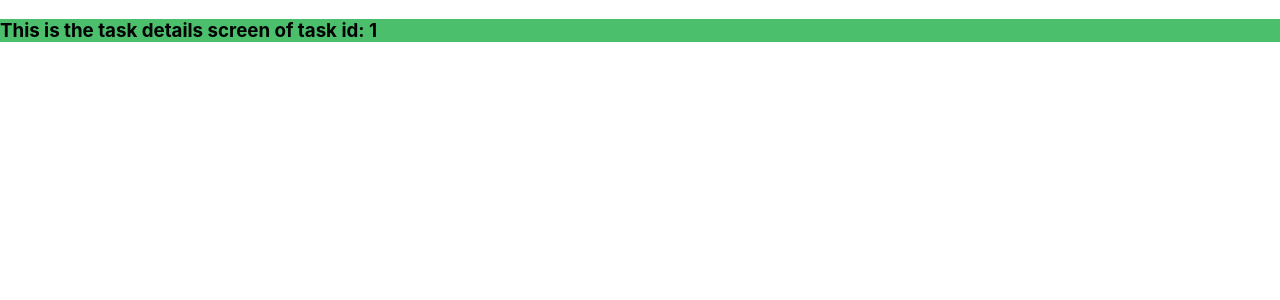
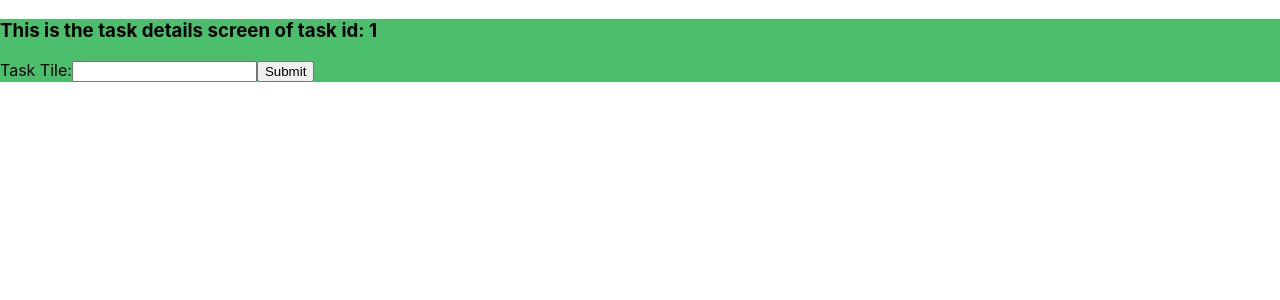
Before and after one commit to Akash-Anand10/React-Demo, a React (Create React App) app: page /task/1 in a window 1280 px wide. Shown: the top 300 px of the page. Built offline with nearby package versions, Linux system fonts and the light colour scheme.

Commit message:
Added changes for task screen and route

```diff
--- /dev/null
+++ b/src/components/TaskForm.tsx
@@ -0,0 +1,43 @@
+import { useState } from "react";
+import { editTicketTitle } from "../actions/boardActions";
+import { useDispatch } from "react-redux";
+import { useHistory } from "react-router-dom";
+
+
+type TaskFormProps = {
+  id: string
+}
+export default function TaskForm({ id }: TaskFormProps) {
+  const [title, setTitle] = useState("");
+  const dispatch = useDispatch();
+  const history = useHistory();
+
+  const handleSubmit = (event: React.FormEvent<HTMLFormElement>) => {
+    event.preventDefault();
+    console.log(`Submitted : ${title}`);
+    dispatch(editTicketTitle({
+      id: id,
+      title: title
+    }));
+    history.push(`/`);
+  }
+  const onChangeHandler = (event: React.ChangeEvent<HTMLInputElement>) => {
+    setTitle(event.target.value);
+  };
+
+
+  return (
+    <div>
+      <h3>
+        This is the task details screen of task id: {id}
+      </h3>
+      <form onSubmit={handleSubmit}>
+      <label>
+        Task Tile:
+        <input type="text" value={title} onChange={onChangeHandler} />
+      </label>
+      <input type="submit" value="Submit" />
+    </form>
+    </div>
+  );
+}
--- a/src/pages/TaskScreen.tsx
+++ b/src/pages/TaskScreen.tsx
@@ -1,4 +1,5 @@
 import { useParams } from "react-router-dom";
+import TaskForm from "../components/TaskForm";
 
 export default function TaskScreen() {
   type Params = {
@@ -7,10 +8,6 @@ export default function TaskScreen() {
   let {id}: Params = useParams();
   console.log(id);
   return (
-    <div>
-      <h3>
-        This is the task details screen of task id: {id}
-      </h3>
-    </div>
+    <TaskForm id={id}/>
   );
 }
```
